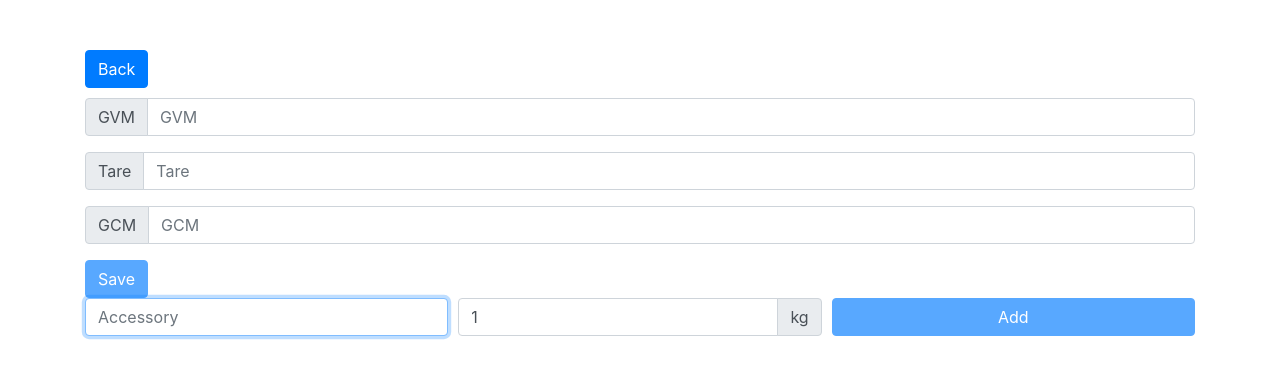
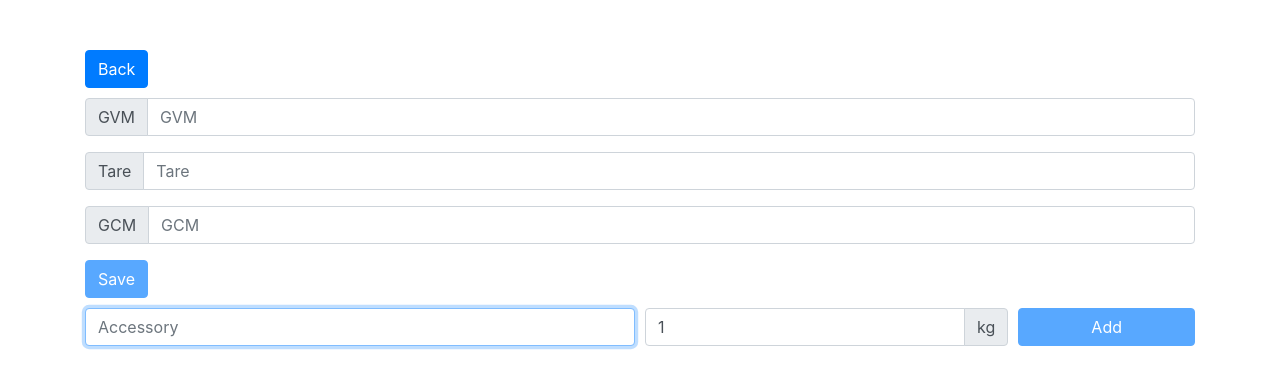
Before and after one commit to AndrewT78/tow-safe-app, a React (Create React App) app: page /carconfig in a window 1280 px wide. Shown: the top 388 px of the page. Built offline with nearby package versions, Linux system fonts and the light colour scheme.

Commit message:
style changes

```diff
--- a/src/configcomponents/accessories/AccessoryItem.js
+++ b/src/configcomponents/accessories/AccessoryItem.js
@@ -13,9 +13,7 @@ const AccessoryItem = (props) => {
       <Alert variant="secondary">
         <Row>
           <Col>{`${props.accessory.accessory} - ${props.accessory.weight}kg`}</Col>
-        </Row>
-        <Row className="justify-content-md-right">
-          <Col xs={"2"}>
+          <Col width={"auto"}>
             <FaTrash
               onClick={() => {
                 handleShowConfirmDelete();
--- a/src/configcomponents/accessories/AddAccessory.js
+++ b/src/configcomponents/accessories/AddAccessory.js
@@ -52,7 +52,7 @@ class AddAccessory extends React.Component {
               </InputGroup.Append>
             </InputGroup>
           </Col>
-          <Col>
+          <Col xs={2}>
             {this.formComplete() ? (
               <Button style={{ width: "100%" }} type="submit">
                 Add
--- a/src/configcomponents/car/EditCar.js
+++ b/src/configcomponents/car/EditCar.js
@@ -24,6 +24,7 @@ class EditCar extends React.Component {
           </Link>
         </div>
         <CarConfig></CarConfig>
+        <div style={{ marginBottom: "10px" }}></div>
         <ManageCarAccessories></ManageCarAccessories>
       </>
     );
--- a/src/configcomponents/van/EditVan.js
+++ b/src/configcomponents/van/EditVan.js
@@ -24,6 +24,7 @@ class EditVan extends React.Component {
           </Link>
         </div>
         <VanConfig></VanConfig>
+        <div style={{ marginBottom: "10px" }}></div>
         <ManageVanAccessories></ManageVanAccessories>
       </>
     );
```
Also changed, not shown: 1 other file (tests, documents, lock files or other folders).
